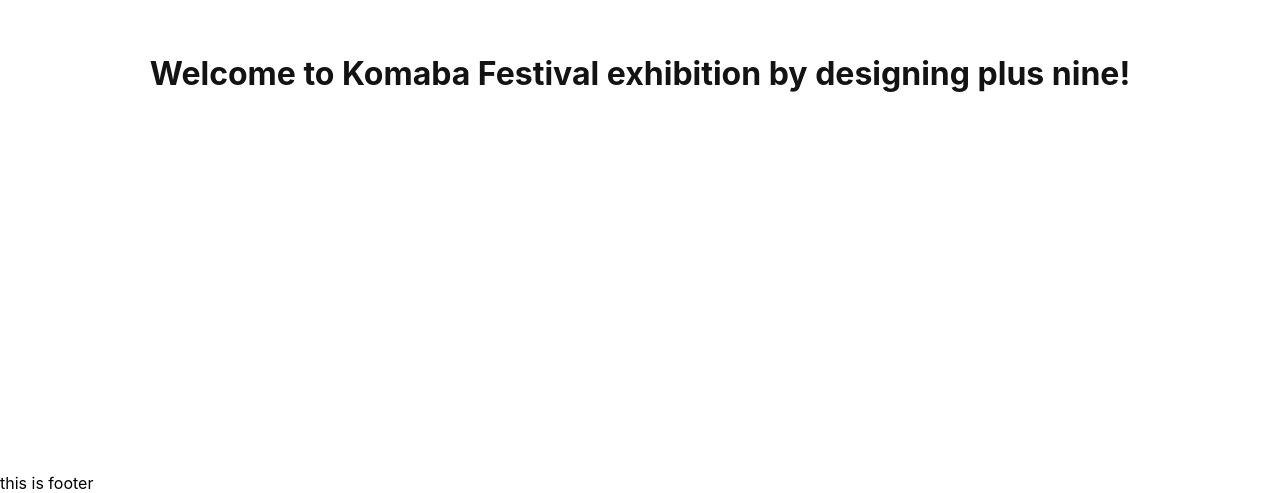
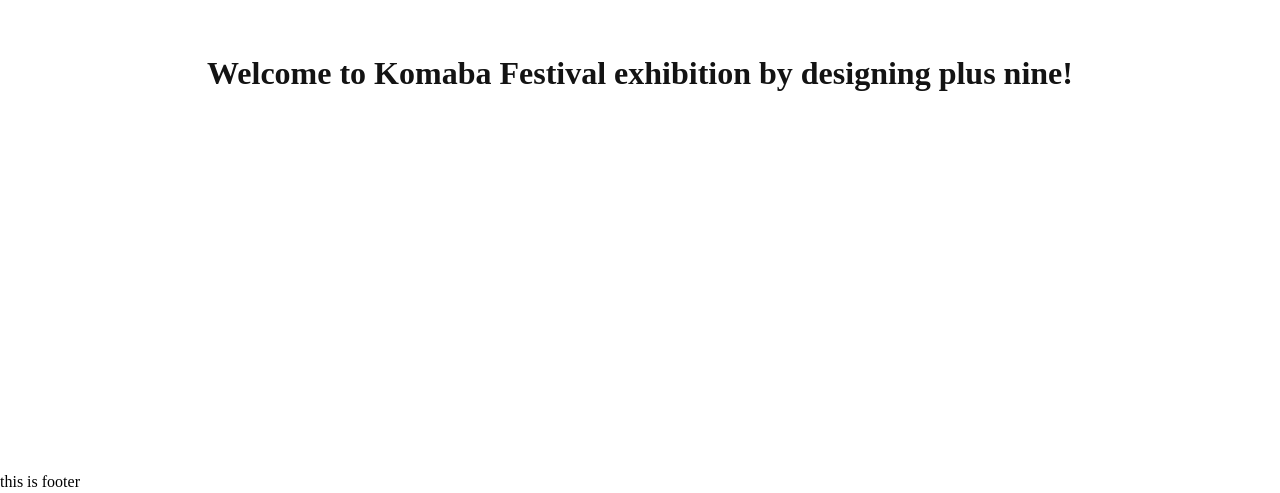
Before and after one commit to designingplusnine/komafes-2021, a Next.js app: page / in a window 1280 px wide. Shown: the part 327-820 px from the top of the page. Built offline with nearby package versions, Linux system fonts and the light colour scheme.

Commit message:
added normalize.css

```diff
--- a/package.json
+++ b/package.json
@@ -30,6 +30,7 @@
     "eslint-plugin-react-hooks": "^4.3.0",
     "eslint-plugin-sort-imports-es6-autofix": "^0.6.0",
     "next-seo": "^4.28.1",
+    "normalize.css": "^8.0.1",
     "prettier": "^2.4.1",
     "prettier-stylelint": "^0.4.2",
     "sass": "^1.43.4",
--- a/styles/globals.scss
+++ b/styles/globals.scss
@@ -1,26 +1 @@
-html,
-body {
-  font-family:
-    -apple-system,
-    BlinkMacSystemFont,
-    Segoe UI,
-    Roboto,
-    Oxygen,
-    Ubuntu,
-    Cantarell,
-    Fira Sans,
-    Droid Sans,
-    Helvetica Neue,
-    sans-serif;
-  margin: 0;
-  padding: 0;
-}
-
-a {
-  color: inherit;
-  text-decoration: none;
-}
-
-* {
-  box-sizing: border-box;
-}
+@import '~normalize.css';
```
Also changed, not shown: 1 other file (tests, documents, lock files or other folders).
